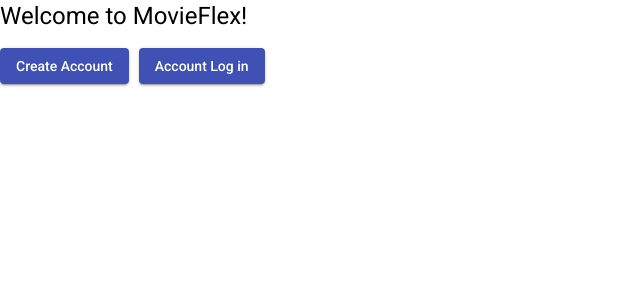
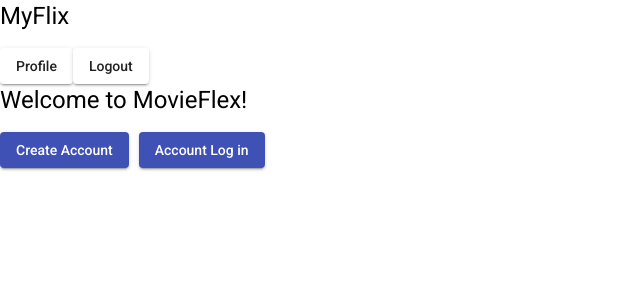
Before and after one commit to Marcel-Patrick/movie_api-Angular-client, an Angular app: page /welcome in a window 1280 px wide. Shown: the top 300 px of the page, without its empty margins (0-640 px from the left). Built offline with nearby package versions, Linux system fonts and the light colour scheme.

Commit message:
Update app.component.html
remove username as conditional state

```diff
--- a/src/app/app.component.html
+++ b/src/app/app.component.html
@@ -1,3 +1,3 @@
 <router-outlet>
-  <app-nav-bar *ngIf="username"></app-nav-bar>
+  <app-nav-bar></app-nav-bar>
 </router-outlet>
```
